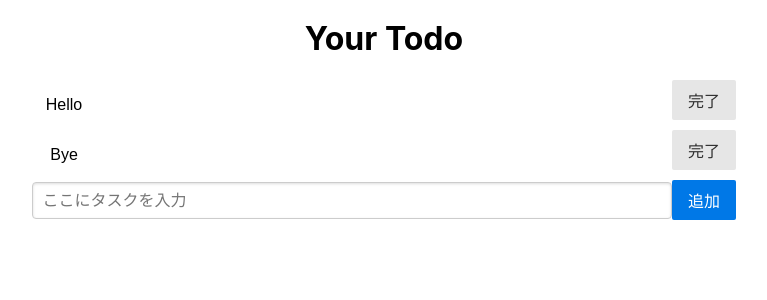
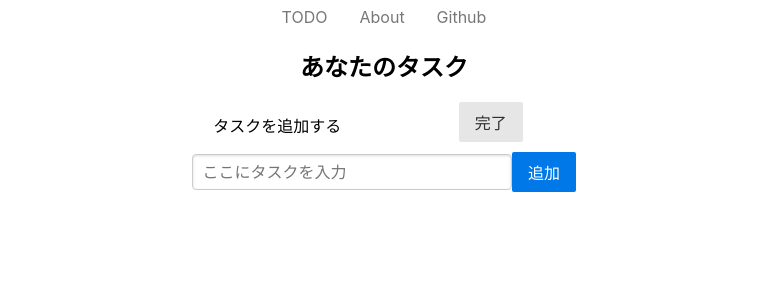
Before and after one commit to Pikka2048/todograss, a React (Create React App) app: page / in a window 1280 px wide. Shown: the top 300 px of the page, without its empty margins (256-1023 px from the left). Built offline with nearby package versions, Linux system fonts and the light colour scheme.

Commit message:
Fix Css Grid System

```diff
--- a/src/App.js
+++ b/src/App.js
@@ -6,7 +6,7 @@ import TodoItem from './TodoItem';
 
 function App() {
   const [TaskName, setTaskName] = useState('')
-  const [TodoList, setTodoList] = useState(['Hello', "Bye"])
+  const [TodoList, setTodoList] = useState(['タスクを追加する'])
 
   const handleChange = (e) => {
     setTaskName(() => e.target.value)
@@ -21,7 +21,19 @@ function App() {
   }
   return (
     <div className="App">
-      <h1>Your Todo</h1>
+
+      <div class="pure-menu pure-menu-horizontal">
+        <a href="#" class="pure-menu-heading pure-menu-link">Todo</a>
+        <ul class="pure-menu-list">
+          <li class="pure-menu-item">
+            <a href="#" class="pure-menu-link">About</a>
+          </li>
+          <li class="pure-menu-item">
+            <a href="#" class="pure-menu-link">Github</a>
+          </li>
+        </ul>
+      </div>
+      <h2>あなたのタスク</h2>
       <div>
         {
           TodoList.map((val, key) => <TodoItem name={val}
@@ -33,7 +45,7 @@ function App() {
           <input value={TaskName} onChange={handleChange}
             type="text"
             name="example"
-            className='pure-input-1-2'
+            className='pure-input-1-4'
             placeholder="ここにタスクを入力"></input>
           <button className='pure-button pure-button-primary' onClick={PushAddTodoButton}
             type="button">追加</button>
--- /dev/null
+++ b/src/CssHelper.css
@@ -0,0 +1,10 @@
+.center-item-h {
+    margin: 0 auto;
+    width: 50%;
+    /* just an arbitrary amount */
+}
+
+.pure-g {
+    display: -flexbox;
+    justify-content: center;
+}
--- a/src/TodoItem.js
+++ b/src/TodoItem.js
@@ -1,5 +1,5 @@
 import React, { useState, props } from 'react'
-
+import './CssHelper.css'
 
 function TodoItem(props) {
     function ClickItem() {
@@ -7,8 +7,8 @@ function TodoItem(props) {
     }
     return (
         <div className="pure-g" onClick={ClickItem}>
-            <p className='pure-u-1 pure-u-sm-1-2'>{props.name}</p>
-            <div className='pure-u-1 pure-u-sm-1-2'>
+            <p className='pure-u-1 pure-u-sm-1-6 .center-item-h' >{props.name}</p>
+            <div className='pure-u-1 pure-u-sm-1-6'>
                 <button className='pure-button'
                     type="button">完了</button>
             </div>
```
